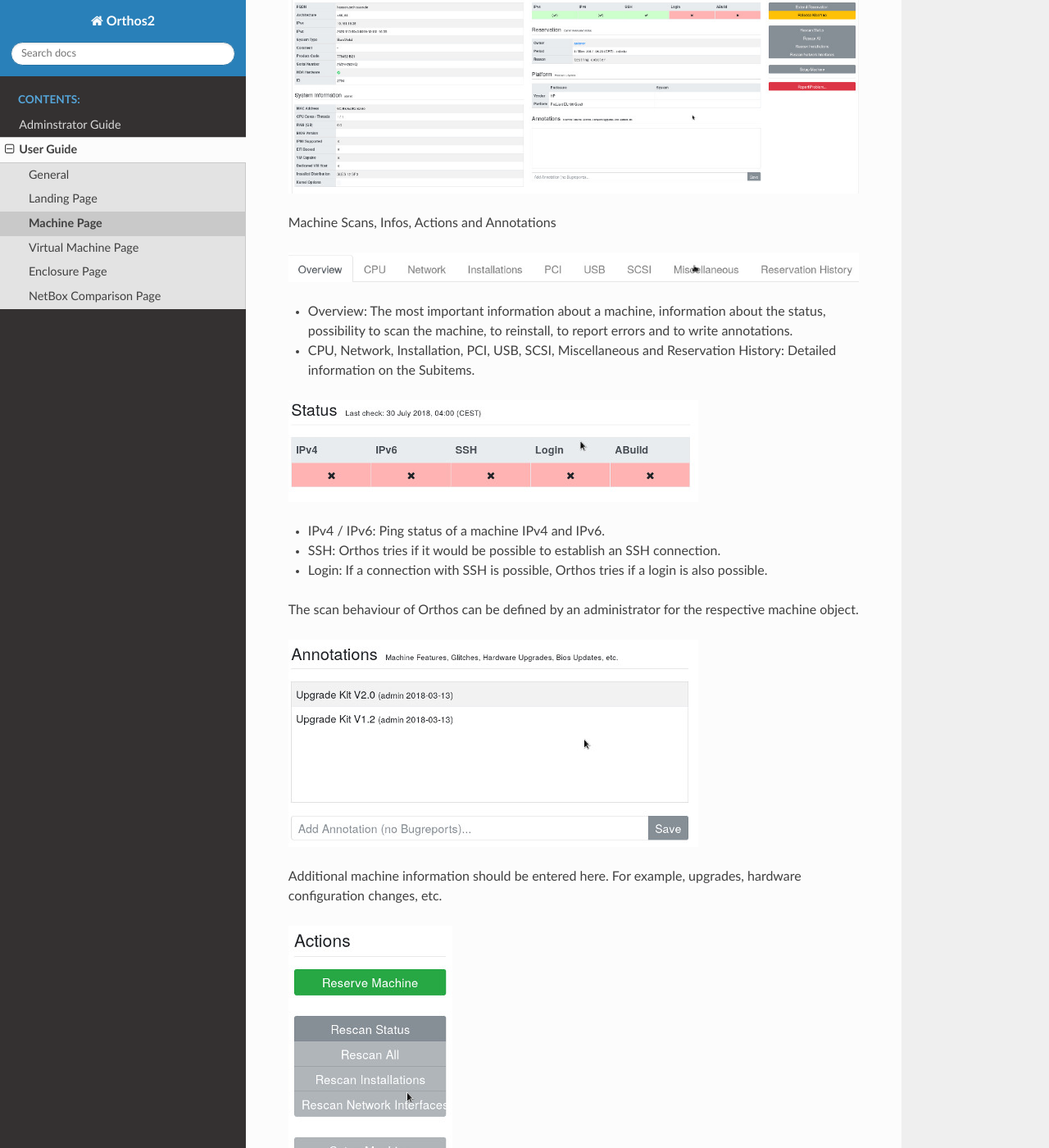
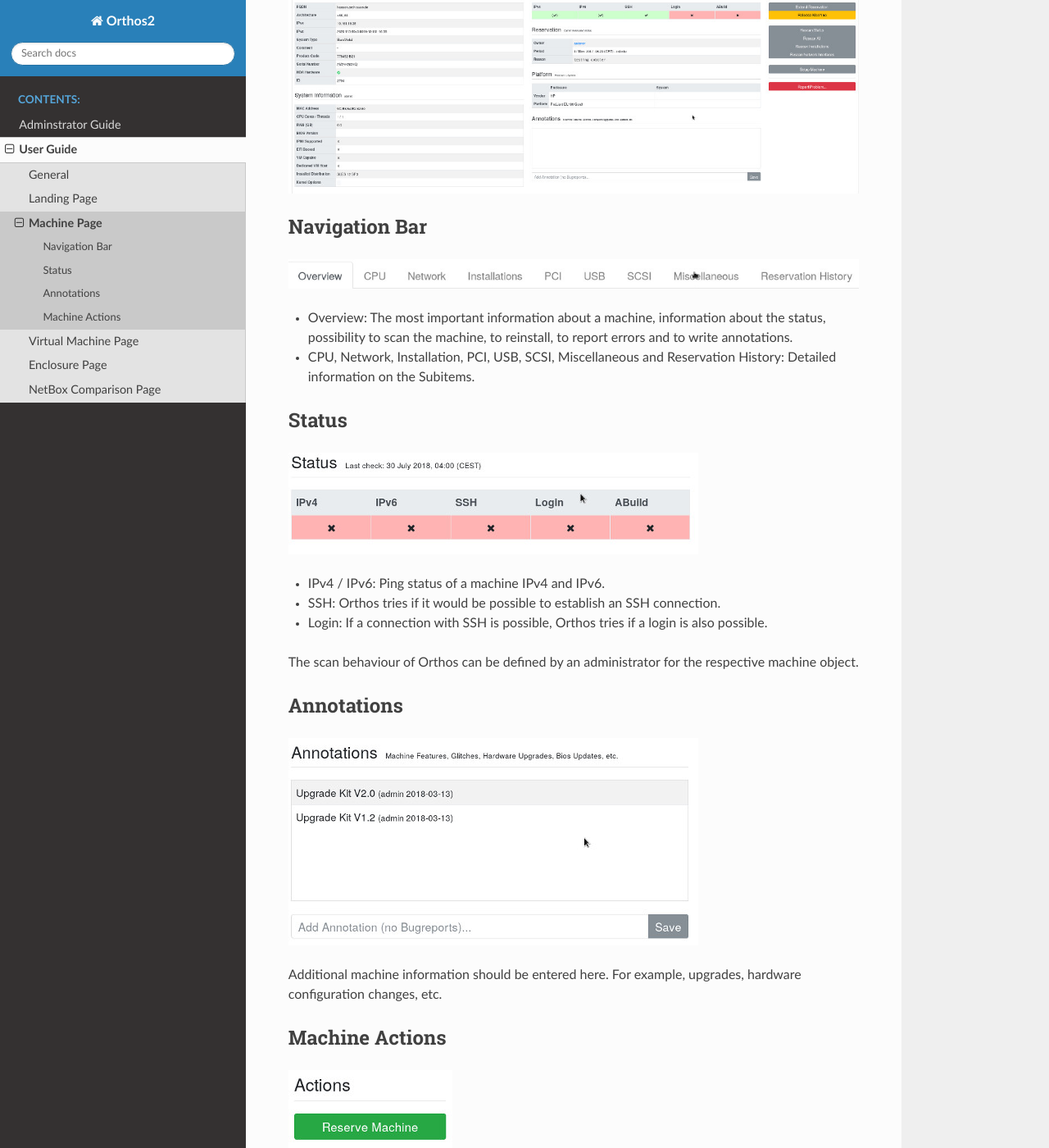
Before and after one commit to openSUSE/orthos2, a Sphinx documentation site: the page built from docs/userguide/machine_page.rst, in a window 1280 px wide and 1400 px high, scrolled down 316 px. Shown: the whole window at 82% size. Built offline with Sphinx 7.4.7 and the Read the Docs theme 3.1.0, drawn with Linux system fonts in a browser that asks for light colours.

Commit message:
Docs: Add subsections to landing and machine page

```diff
--- a/docs/userguide/landing_page.rst
+++ b/docs/userguide/landing_page.rst
@@ -7,6 +7,9 @@
 
 .. image:: ../img/userguide/02_landingpage.jpg
   :alt: Orthos2 Landing Page
+
+Navigation Bar
+##############
 
 Here different possibilities are available to get to machines or to get an entire machine status.
 
--- a/docs/userguide/machine_page.rst
+++ b/docs/userguide/machine_page.rst
@@ -9,7 +9,8 @@
 .. image:: ../img/userguide/05_machine_page.jpg
   :alt: Orthos2 Machine Overview Page
 
-Machine Scans, Infos, Actions and Annotations
+Navigation Bar
+##############
 
 .. image:: ../img/userguide/06_machine_infos.jpg
   :alt: Orthos2 Machine Details Tabs
@@ -18,6 +19,9 @@
   machine, to reinstall, to report errors and to write annotations.
 - CPU, Network, Installation, PCI, USB, SCSI, Miscellaneous and Reservation History: Detailed information on the
   Subitems.
+
+Status
+######
 
 .. image:: ../img/userguide/07_machine_status.jpg
   :alt: Orthos2 Machine Overview - Crop on Network Status
@@ -28,10 +32,16 @@
 
 The scan behaviour of Orthos can be defined by an administrator for the respective machine object.
 
+Annotations
+###########
+
 .. image:: ../img/userguide/08_machine_annotations.jpg
   :alt: Orthos2 Machine Overview - Crop on Annotations
 
 Additional machine information should be entered here. For example, upgrades, hardware configuration changes, etc.
+
+Machine Actions
+###############
 
 .. image:: ../img/userguide/09_machine_actions.jpg
   :alt: Orthos2 Machine Overview - Crop on Actions
```
Also changed, not shown: other parts of docs/userguide/landing_page.rst (+3 -0 lines).
